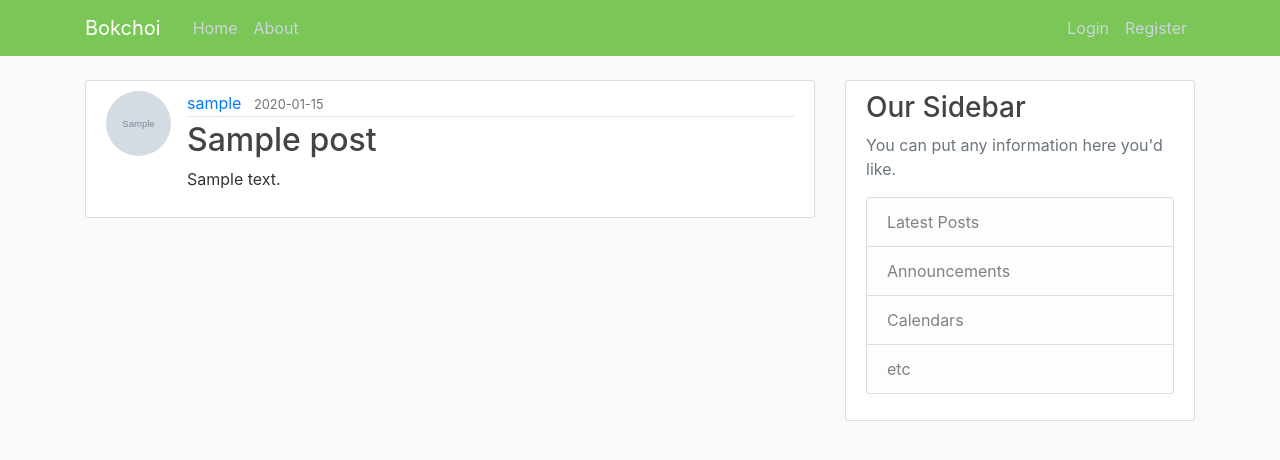
After one commit to alsmith808/bokchoi, a Flask app: page /post/1 in a window 1280 px wide. The commit adds this page. Shown: the top 460 px of the page. Run offline with Flask 2, Linux system fonts and the light colour scheme; tables that the repository leaves empty hold one stand-in row (values such as "Sample post"); grey boxes marked "Sample" are stand-in pictures; some libraries are stand-ins or nearby versions.

Commit message:
CRUD functionality added, PEP8 indents altered in py files

```diff
--- a/bokchoi/routes.py
+++ b/bokchoi/routes.py
@@ -1,70 +1,58 @@
 import os
 import secrets
 from PIL import Image
-from flask import render_template, url_for, flash, redirect, request
+from flask import render_template, url_for, flash, redirect, request, abort
 from bokchoi import app, db, bcrypt
-from bokchoi.forms import RegistrationForm, LoginForm, UpdateAccountForm
+from bokchoi.forms import RegistrationForm, LoginForm, UpdateAccountForm, PostForm
 from bokchoi.models import User, Post
 from flask_login import login_user, current_user, logout_user, login_required
 
 
-posts = [
-    {
-        'author': 'Al Smith',
-        'title': 'Duck with soy bokchoi',
-        'content': 'First post content',
-        'date_posted': 'April 20, 2018'
-    },
-    {
-        'author': 'Mark Wiens',
-        'title': 'Thai Spicy salad',
-        'content': 'Second post content',
-        'date_posted': 'April 21, 2018'
-    }
-]
+
 
 @app.route('/')
 @app.route('/home')
 def home():
-  return render_template('home.html', posts=posts)
+    posts = Post.query.all()
+    return render_template('home.html', posts=posts)
 
 
 
 @app.route('/about')
 def about():
-  return render_template('about.html', title='About')
+    return render_template('about.html', title='About')
 
 
 
 @app.route("/register", methods=['GET', 'POST'])
 def register():
-  if current_user.is_authenticated:
-    return redirect(url_for('home'))
-  form = RegistrationForm()
-  if form.validate_on_submit():
-    hashed_password = bcrypt.generate_password_hash(form.password.data).decode('utf-8')
-    user = User(username=form.username.data, email=form.email.data, password=hashed_password)
-    db.session.add(user)
-    db.session.commit()
-    flash('Your account has been created!', 'success')
-    return redirect(url_for('login'))
-  return render_template('register.html', title='Register', form=form)
+    if current_user.is_authenticated:
+        return redirect(url_for('home'))
+    form = RegistrationForm()
+    if form.validate_on_submit():
+        hashed_password = bcrypt.generate_password_hash(form.password.data).decode('utf-8')
+        user = User(username=form.username.data, email=form.email.data, password=hashed_password)
+        db.session.add(user)
+        db.session.commit()
+        flash('Your account has been created!', 'success')
+        return redirect(url_for('login'))
+    return render_template('register.html', title='Register', form=form)
 
 
 
 @app.route("/login", methods=['GET', 'POST'])
 def login():
     if current_user.is_authenticated:
-      return redirect(url_for('home'))
+        return redirect(url_for('home'))
     form = LoginForm()
     if form.validate_on_submit():
-      user = User.query.filter_by(email=form.email.data).first()
-      if user and bcrypt.check_password_hash(user.password, form.password.data):
-        login_user(user, remember=form.remember.data)
-        next_page = request.args.get('next')
-        return redirect(next_page) if next_page else redirect(url_for('home'))
-      else:
-        flash('Login Unsuccessful. Please check email and password', 'danger')
+        user = User.query.filter_by(email=form.email.data).first()
+        if user and bcrypt.check_password_hash(user.password, form.password.data):
+            login_user(user, remember=form.remember.data)
+            next_page = request.args.get('next')
+            return redirect(next_page) if next_page else redirect(url_for('home'))
+        else:
+            flash('Login Unsuccessful. Please check email and password', 'danger')
     return render_template('login.html', title='Login', form=form)
 
 
@@ -77,35 +65,94 @@
 
 
 def save_picture(form_picture):
-  random_hex = secrets.token_hex(8)
-  _, f_ext = os.path.splitext(form_picture.filename)
-  picture_fn = random_hex + f_ext
-  picture_path = os.path.join(app.root_path, 'static/profile_pics', picture_fn)
+    random_hex = secrets.token_hex(8)
+    _, f_ext = os.path.splitext(form_picture.filename)
+    picture_fn = random_hex + f_ext
+    picture_path = os.path.join(app.root_path, 'static/profile_pics', picture_fn)
 
-  output_size = (125, 125)
-  i = Image.open(form_picture)
-  i.thumbnail(output_size)
-  i.save(picture_path)
+    output_size = (125, 125)
+    i = Image.open(form_picture)
+    i.thumbnail(output_size)
+    i.save(picture_path)
 
-  return picture_fn
+    return picture_fn
 
 
 
 @app.route("/account", methods=['GET', 'POST'])
 @login_required
 def account():
-  form = UpdateAccountForm()
-  if form.validate_on_submit():
-    if form.picture.data:
-      picture_file = save_picture(form.picture.data)
-      current_user.image_file = picture_file
-    current_user.username = form.username.data
-    current_user.email = form.email.data
+    form = UpdateAccountForm()
+    if form.validate_on_submit():
+        if form.picture.data:
+          picture_file = save_picture(form.picture.data)
+          current_user.image_file = picture_file
+        current_user.username = form.username.data
+        current_user.email = form.email.data
+        db.session.commit()
+        flash('Your account has been updated', 'success')
+        return redirect(url_for('account'))
+    elif request.method == 'GET':
+        form.username.data = current_user.username
+        form.email.data = current_user.email
+    image_file = url_for('static', filename='profile_pics/'+current_user.image_file)
+    return render_template('account.html', title='Account', image_file=image_file, form=form)
+
+
+
+@app.route("/post/new", methods=['GET', 'POST'])
+@login_required
+def new_post():
+    form = PostForm()
+    if form.validate_on_submit():
+        post = Post(title=form.title.data, content=form.content.data, author=current_user)
+        db.session.add(post)
+        db.session.commit()
+        flash('Your post has been created!', 'success')
+        return redirect(url_for('home'))
+    return render_template('create_post.html', title='New Recipe',
+                           form=form, legend='New Recipe')
+
+
+
+
+@app.route("/post/<int:post_id>")
+def post(post_id):
+    post = Post.query.get_or_404(post_id)
+    return render_template('post.html', title=post.title, post=post)
+
+
+
+
+@app.route("/post/<int:post_id>/update", methods=['GET', 'POST'])
+@login_required
+def update_post(post_id):
+    post = Post.query.get_or_404(post_id)
+    if post.author != current_user:
+        abort(403)
+    form = PostForm()
+    if form.validate_on_submit():
+        post.title = form.title.data
+        post.content = form.content.data
+        db.session.commit()
+        flash('Your recipe has been updated!', 'success')
+        return redirect(url_for('post', post_id=post.id))
+    elif request.method == 'GET':
+        form.title.data = post.title
+        form.content.data = post.content
+    return render_template('create_post.html', title='Update Recipe',
+                           form=form, legend='Update Recipe')
+
+
+
+
+@app.route("/post/<int:post_id>/delete", methods=['POST'])
+@login_required
+def delete_post(post_id):
+    post = Post.query.get_or_404(post_id)
+    if post.author != current_user:
+        abort(403)
+    db.session.delete(post)
     db.session.commit()
-    flash('Your account has been updated', 'success')
-    return redirect(url_for('account'))
-  elif request.method == 'GET':
-    form.username.data = current_user.username
-    form.email.data = current_user.email
-  image_file = url_for('static', filename='profile_pics/'+current_user.image_file)
-  return render_template('account.html', title='Account', image_file=image_file, form=form)
+    flash('Your recipe has been deleted!', 'success')
+    return redirect(url_for('home'))
--- a/bokchoi/templates/layout.html
+++ b/bokchoi/templates/layout.html
@@ -29,6 +29,7 @@
             <!-- Navbar Right Side -->
             <div class="navbar-nav">
               {% if current_user.is_authenticated %}
+                <a class="nav-item nav-link" href="{{ url_for('new_post') }}">Add Recipe</a>
                 <a class="nav-item nav-link" href="{{ url_for('account') }}">Account</a>
                 <a class="nav-item nav-link" href="{{ url_for('logout') }}">Logout</a>
               {% else %}
--- /dev/null
+++ b/bokchoi/templates/post.html
@@ -0,0 +1,43 @@
+{% extends "layout.html" %}
+{% block content %}
+  <article class="media content-section">
+    <img class="rounded-circle article-img" src=
+    "{{ url_for('static', filename='profile_pics/' + post.author.image_file) }}">
+    <div class="media-body">
+      <div class="article-metadata">
+        <a class="mr-2" href="#">{{ post.author.username }}</a>
+        <small class="text-muted">{{ post.date_posted.strftime('%Y-%m-%d') }}</small>
+        {% if post.author == current_user %}
+          <div>
+            <a class="btn btn-secondary btn-sm mt-1 mb-1"
+            href="{{ url_for('update_post', post_id=post.id) }}">
+            Update</a>
+            <button type="button" class="btn btn-danger btn-sm m-1" data-toggle="modal" data-target="#deleteModal">Delete</button>
+          </div>
+        {% endif %}
+      </div>
+      <h2 class="article-title">{{ post.title }}</h2>
+      <p class="article-content">{{ post.content }}</p>
+    </div>
+  </article>
+  <!-- Modal -->
+  <div class="modal fade" id="deleteModal" tabindex="-1" role="dialog"
+  aria-labelledby="deleteModalLabel" aria-hidden="true">
+    <div class="modal-dialog" role="document">
+      <div class="modal-content">
+        <div class="modal-header">
+          <h5 class="modal-title" id="deleteModalLabel">Are you sure you want to Delete?</h5>
+          <button type="button" class="close" data-dismiss="modal" aria-label="Close">
+            <span aria-hidden="true">&times;</span>
+          </button>
+        </div>
+        <div class="modal-footer">
+          <button type="button" class="btn btn-secondary" data-dismiss="modal">Close</button>
+          <form action="{{ url_for('delete_post', post_id=post.id) }}" method="POST">
+            <input class="btn btn-danger" type="submit" value="Delete">
+          </form>
+        </div>
+      </div>
+    </div>
+  </div>
+{% endblock content %}
```
Also changed, not shown: bokchoi/forms.py (+20 -13 lines), bokchoi/templates/create_post.html (added, +40 -0 lines), bokchoi/templates/home.html (+6 -3 lines), bokchoi/static/profile_pics/0fffbe987901c239.png (added), bokchoi/static/profile_pics/nicky.png (added).
